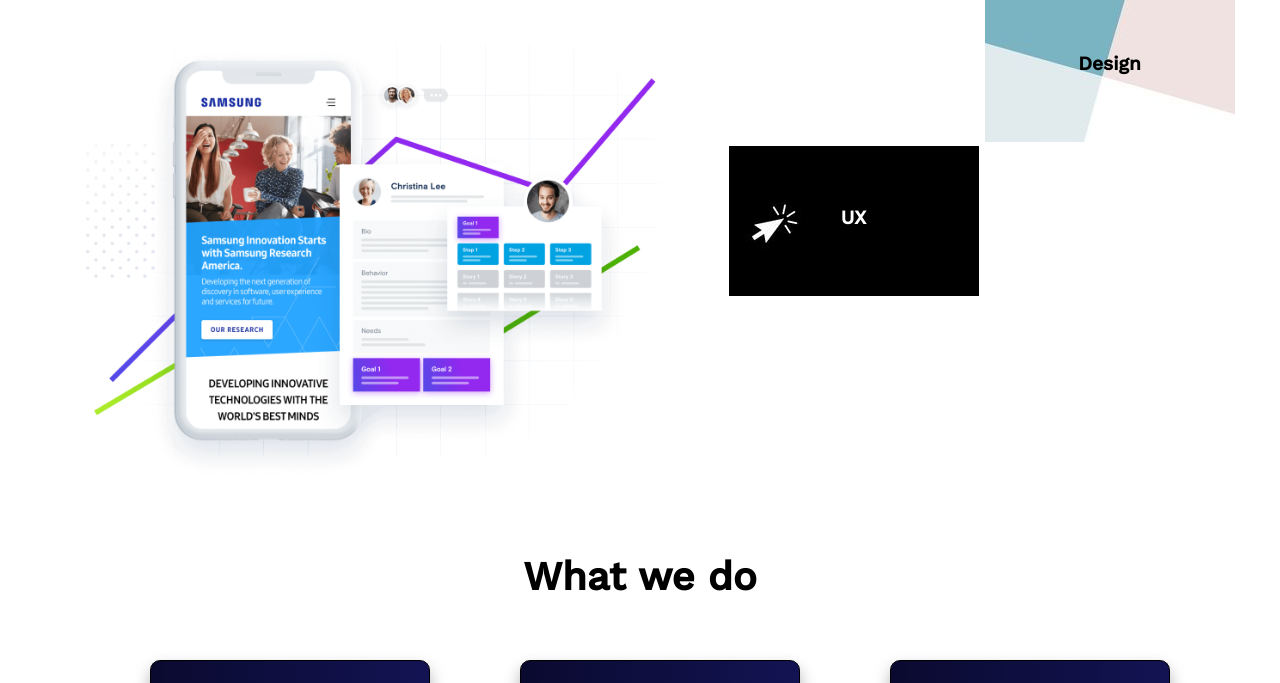
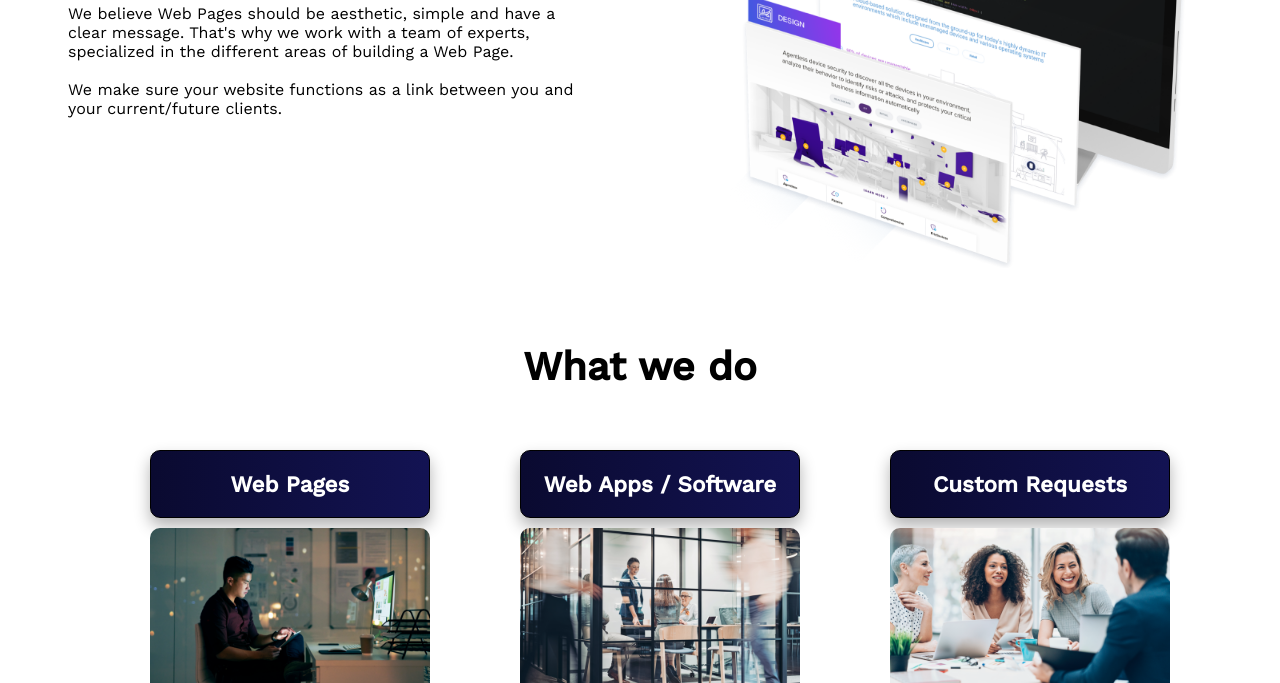
Before and after one commit to blockchainaddict/capriccia, a website: page views/index.html in a window 1280 px wide. Shown: the part 707-1390 px from the top of the page. Drawn offline with nearby package versions, Linux system fonts and the light colour scheme.

Commit message:
design main description2

```diff
--- a/public/css/style.css
+++ b/public/css/style.css
@@ -117,6 +117,7 @@ header{
     background-image: linear-gradient(to right, rgba(30, 34, 157, 0.8), rgba(255,0,0,0));
 }
 
+
 .main_title h2{
     margin-top: 50px;
     margin-bottom: 35px;
@@ -161,6 +162,9 @@ header{
     margin: 0 40px;
     width: 40vw;
     background-color: white;
+    display: flex;
+    justify-content: center;
+    flex-direction: column;
 
     /* linear-gradient(linear, left top, left bottom, from(rgba(255, 255, 255, 1)), to(rgba(0, 0, 0, 0))); */
 }
--- a/views/index.html
+++ b/views/index.html
@@ -55,12 +55,16 @@
                 <br>
                 <p>We make sure your website functions as a link between you and your current/future clients.</p>
 
-                <div class="main_img2">
+                <!-- <div class="main_img2">
                     <img src="/img/group-36@.png" alt="img">
-                </div>
+                </div> -->
             </div>
             <div class="main_list">
-                <ul class="main_ul">
+                <div class="main_img2">
+                    <img src="/img/caprixa-3things.png" alt="img">
+                </div>
+
+                <!-- <ul class="main_ul">
                     <li>
                         <img src="/img/li4.jpg" alt="">
                         <h3>Dynamic Front End</h3>
@@ -76,7 +80,7 @@
                         <h3>UX</h3>
                     </li>
 
-                </ul>
+                </ul> -->
             </div>
         </div>
 
```
Also changed, not shown: public/img/caprixa-3things.png (added).
